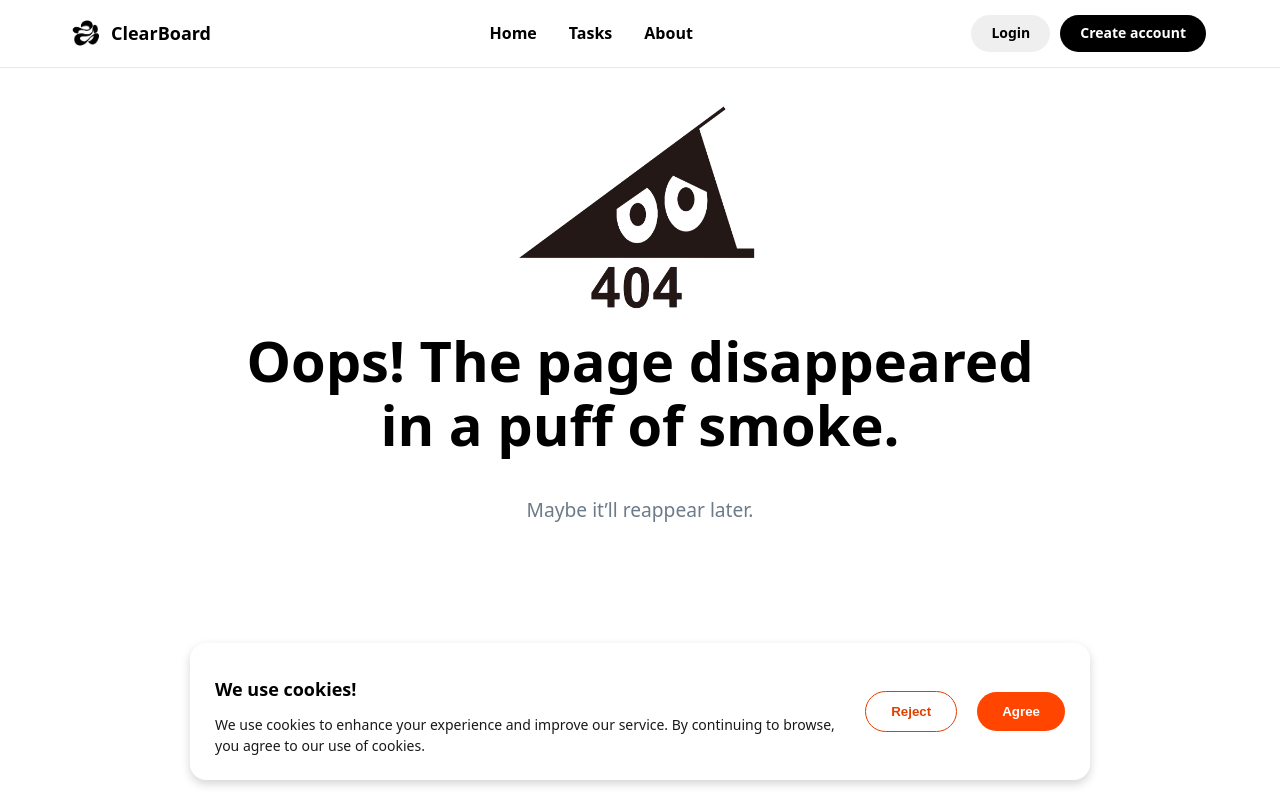
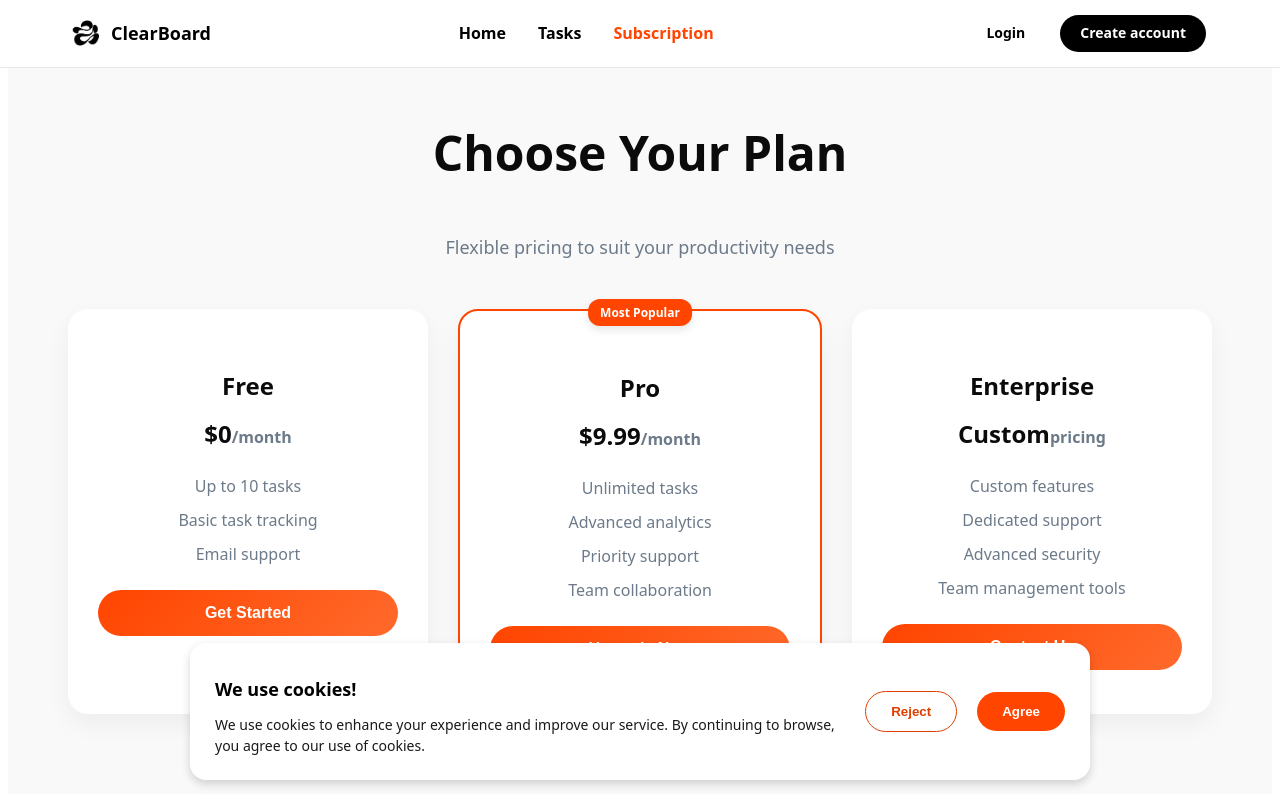
Before and after one commit to KatyaZubareva/task-manager, a Vue app in the folder frontend/: page /subscription in a window 1280 px wide. Built offline with nearby package versions, Linux system fonts and the light colour scheme.

Commit message:
add changes

```diff
--- a/frontend/src/App.vue
+++ b/frontend/src/App.vue
@@ -12,7 +12,7 @@
       <div class="navigation">
         <h3><router-link to="/">Home</router-link></h3>
         <h3><router-link to="/tasks">Tasks</router-link></h3>
-        <h3><router-link to="/tasks">About</router-link></h3>
+        <h3><router-link to="/subscription">Subscription</router-link></h3>
       </div>
 
       <div class="auth-buttons">
@@ -118,6 +118,11 @@ nav {
   margin: 0;
 }
 
+.navigation a.router-link-active {
+  color: #ff4500;
+  font-weight: 600;
+}
+
 a {
   text-decoration: none;
   color: black;
@@ -147,12 +152,21 @@ a:hover {
 }
 
 .login-nav-btn {
-  color: black;
+  background: none;
+  color: rgb(0, 0, 0);
+  padding: 10px 25px;
+  border-radius: 50px;
+  border: none;
+  font-weight: 700;
+  cursor: pointer;
+  transition: all 0.3s ease;
 }
 
 .login-nav-btn:hover {
-  color: #ff4500;
+  transform: translateY(-2px);
+  color: #e03f00;
 }
+
 
 .register-btn {
   background-color: black;
@@ -219,8 +233,10 @@ a:hover {
 }
 
 .reject:hover {
-  color: #0000;
-  border: #0000 solid 1px;
+  background: rgba(224, 63, 0, 0.1);
+  color: #e03f00;
+  border-color: #e03f00;
+  transform: translateY(-1px);
 }
 
 @media (max-width: 600px) {
--- /dev/null
+++ b/frontend/src/pages/Subscription.vue
@@ -0,0 +1,175 @@
+<template>
+  <div class="pricing-page">
+
+    <h1>Choose Your Plan</h1>
+    <p class="subtitle">Flexible pricing to suit your productivity needs</p>
+
+    <div class="plans-container">
+
+      <div class="plan-card">
+        <h2>Free</h2>
+        <p class="plan-price">$0<span>/month</span></p>
+        <ul>
+          <li>Up to 10 tasks</li>
+          <li>Basic task tracking</li>
+          <li>Email support</li>
+        </ul>
+        <button class="cta-button">Get Started</button>
+      </div>
+
+      <div class="plan-card popular">
+        <div class="badge">Most Popular</div>
+        <h2>Pro</h2>
+        <p class="plan-price">$9.99<span>/month</span></p>
+        <ul>
+          <li>Unlimited tasks</li>
+          <li>Advanced analytics</li>
+          <li>Priority support</li>
+          <li>Team collaboration</li>
+        </ul>
+        <button class="cta-button">Upgrade Now</button>
+      </div>
+
+      <div class="plan-card">
+        <h2>Enterprise</h2>
+        <p class="plan-price">Custom<span>pricing</span></p>
+        <ul>
+          <li>Custom features</li>
+          <li>Dedicated support</li>
+          <li>Advanced security</li>
+          <li>Team management tools</li>
+        </ul>
+        <button class="cta-button">Contact Us</button>
+      </div>
+
+    </div>
+
+  </div>
+</template>
+
+<script setup>
+</script>
+
+<style scoped>
+h1 {
+  font-size: 48px;
+  font-weight: 800;
+}
+
+h2 {
+  font-size: 24px;
+  margin-bottom: 10px;
+}
+
+p {
+  font-size: 16px;
+}
+
+.pricing-page {
+  display: flex;
+  flex-direction: column;
+  align-items: center;
+  text-align: center;
+  padding: 80px 20px;
+  font-family: system-ui;
+  color: #0b0b0b;
+  background: #f9f9f9;
+}
+
+.subtitle {
+  color: #6c7a89;
+  margin-bottom: 50px;
+  font-size: 18px;
+}
+
+.plans-container {
+  display: flex;
+  gap: 30px;
+  flex-wrap: wrap;
+  justify-content: center;
+}
+
+.plan-card {
+  background: white;
+  padding: 40px 30px;
+  border-radius: 20px;
+  width: 300px;
+  position: relative;
+  box-shadow: 0 10px 25px rgba(0,0,0,0.05);
+  transition: transform 0.3s ease, box-shadow 0.3s ease;
+}
+
+.plan-card:hover {
+  transform: translateY(-8px);
+  box-shadow: 0 18px 35px rgba(0,0,0,0.1);
+}
+
+.plan-card.popular {
+  border: 2px solid #ff4500;
+}
+
+.badge {
+  position: absolute;
+  top: -12px;
+  left: 50%;
+  transform: translateX(-50%);
+  background: #ff4500;
+  color: white;
+  font-size: 12px;
+  font-weight: 600;
+  padding: 5px 12px;
+  border-radius: 12px;
+  box-shadow: 0 4px 8px rgba(0,0,0,0.1);
+}
+
+.plan-price {
+  font-size: 24px;
+  font-weight: 700;
+  margin: 15px 0;
+  color: #0b0b0b;
+}
+
+.plan-price span {
+  font-size: 16px;
+  color: #6c7a89;
+}
+
+.plan-card ul {
+  list-style: none;
+  padding: 0;
+  margin: 25px 0;
+  color: #6c7a89;
+}
+
+.plan-card ul li {
+  margin-bottom: 12px;
+}
+
+.cta-button {
+  display: inline-block;
+  text-align: center;
+  background: linear-gradient(135deg, #ff4500, #ff6a2c);
+  color: white;
+  padding: 14px 0;
+  width: 100%;
+  border: none;
+  border-radius: 1000px;
+  font-size: 16px;
+  font-weight: bold;
+  cursor: pointer;
+  transition: transform 0.2s ease, box-shadow 0.2s ease;
+}
+
+.cta-button:hover {
+  transform: translateY(-2px);
+  box-shadow: 0 6px 15px rgba(255,69,0,0.4);
+}
+
+@media screen and (max-width: 950px) {
+  .plans-container {
+    flex-direction: column;
+    gap: 25px;
+    align-items: center;
+  }
+}
+</style>
--- a/frontend/src/router/index.js
+++ b/frontend/src/router/index.js
@@ -4,6 +4,7 @@ import NotFound from '@/pages/NotFound.vue'
 import { createRouter, createWebHistory } from 'vue-router'
 import Register from '@/pages/Register.vue'
 import Login from '@/pages/Login.vue'
+import Subscription from '@/pages/Subscription.vue'
 
 const router = createRouter({
   history: createWebHistory(import.meta.env.BASE_URL),
@@ -36,6 +37,12 @@ const router = createRouter({
       path: '/login',
       name: 'Login',
       component: Login
+    },
+
+    {
+      path: '/subscription',
+      name: 'Subscription',
+      component: Subscription
     }
 
   ],
```
Also changed, not shown: frontend/src/pages/Tasks.vue (+0 -12 lines).
